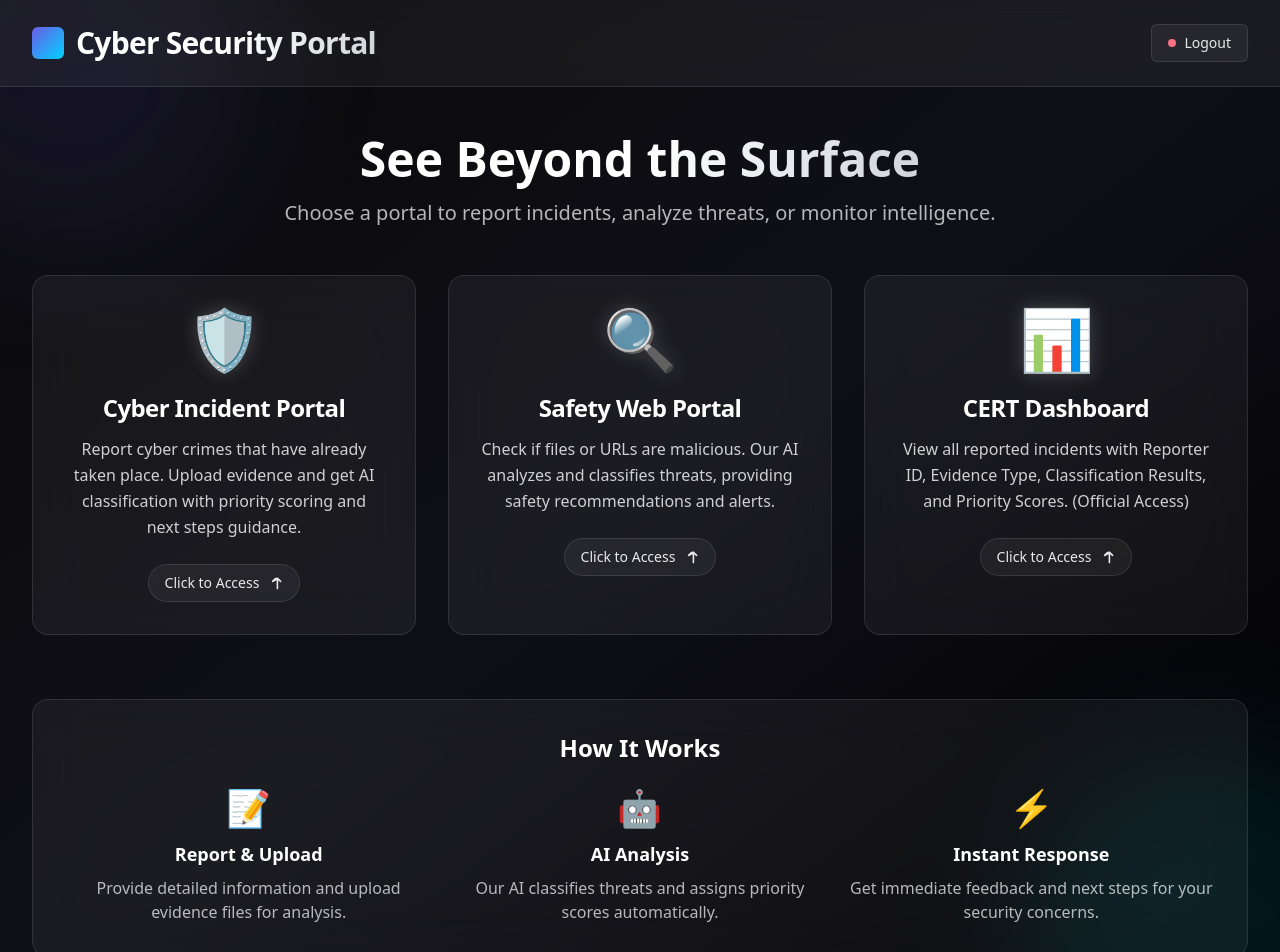
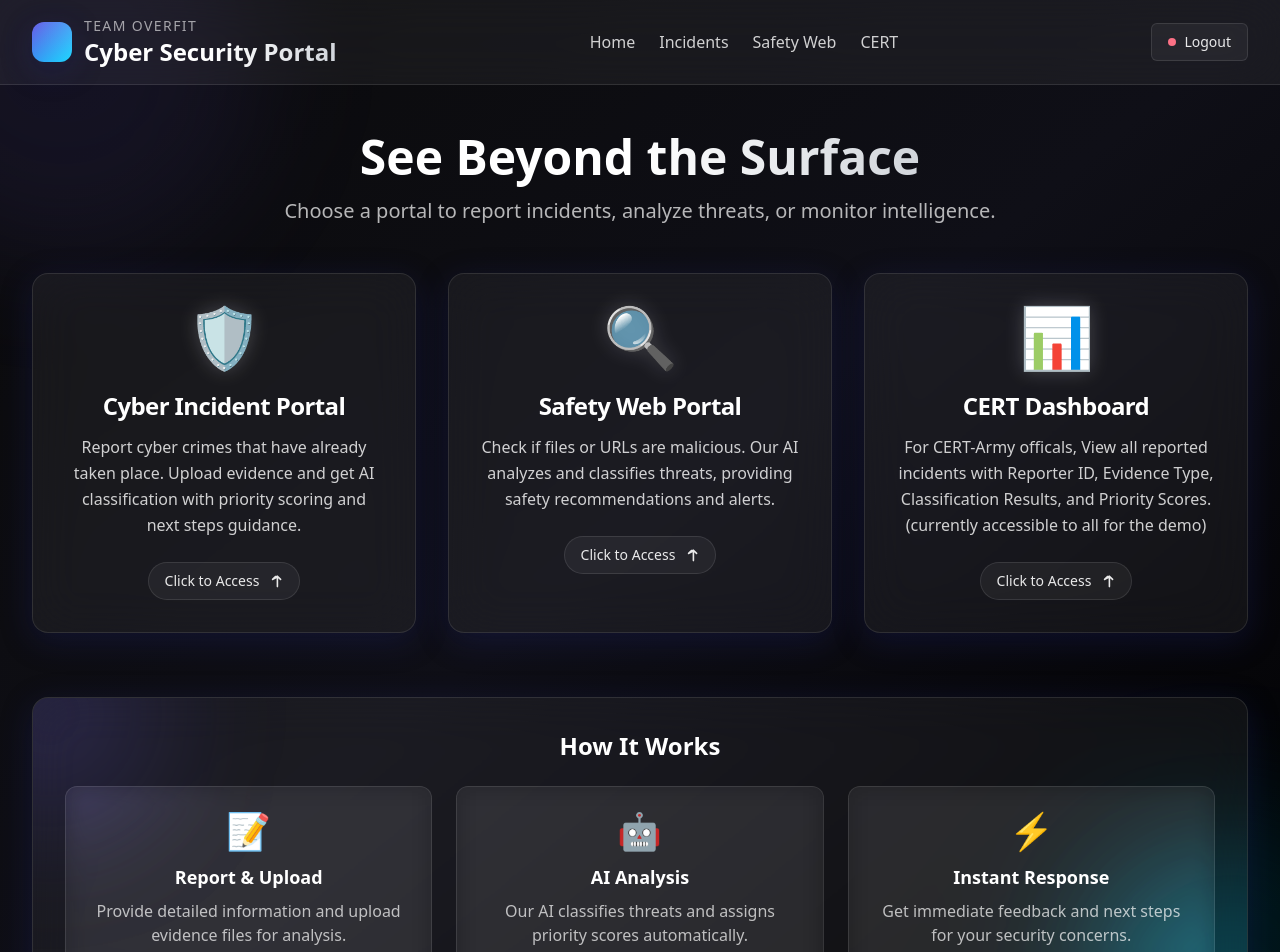
Before and after one commit to jdhruv555/overfit-sih, a React (Create React App) app in the folder frontend/: page /dashboard in a window 1280 px wide. Shown: the top 952 px of the page. Built offline with nearby package versions, Linux system fonts and the light colour scheme; no server answers; sample sign-in values are in the browser's storage.

Commit message:
nav bar changes

```diff
--- a/frontend/src/components/MainDashboard.js
+++ b/frontend/src/components/MainDashboard.js
@@ -26,7 +26,7 @@ const MainDashboard = () => {
     {
       id: 'cert-dashboard',
       title: 'CERT Dashboard',
-      description: 'View all reported incidents with Reporter ID, Evidence Type, Classification Results, and Priority Scores. (Official Access)',
+      description: 'For CERT-Army officals, View all reported incidents with Reporter ID, Evidence Type, Classification Results, and Priority Scores.  (currently accessible to all for the demo)',
       icon: '📊',
       route: '/cert-dashboard',
       color: 'from-green-600 to-green-800',
@@ -47,29 +47,41 @@ const MainDashboard = () => {
         <div className="absolute -bottom-32 -right-32 h-96 w-96 rounded-full bg-[#00d2ff]/10 blur-3xl" />
       </div>
 
-      {/* Header */}
-      <header className="backdrop-blur-md bg-white/5 border-b border-white/10">
+      {/* Navbar */}
+      <header className="sticky top-0 z-20 bg-white/5 backdrop-blur-xl border-b border-white/10">
         <div className="max-w-7xl mx-auto px-4 sm:px-6 lg:px-8">
-          <div className="flex justify-between items-center py-6">
-            <div className="flex items-center space-x-3">
-              <div className="h-8 w-8 rounded-md bg-gradient-to-br from-[#6c5ce7] to-[#00d2ff]" />
-              <h1 className="text-2xl md:text-3xl font-bold tracking-tight">
-                <span className="bg-gradient-to-r from-white via-white to-gray-300 bg-clip-text text-transparent">Cyber Security Portal</span>
-              </h1>
+          <nav className="flex items-center justify-between py-4">
+            <div className="flex items-center gap-3">
+              {/* Logo */}
+              <div className="relative h-10 w-10 rounded-xl bg-gradient-to-br from-[#6c5ce7] to-[#00d2ff] shadow-glass overflow-hidden">
+                <div className="absolute inset-0 opacity-30 bg-gradient-to-r from-white/40 via-transparent to-white/40 animate-shimmer bg-[length:200%_100%]" />
+              </div>
+              <div className="flex flex-col leading-tight">
+                <span className="text-sm uppercase tracking-widest text-white/60">Team OverFit</span>
+                <span className="text-xl md:text-2xl font-bold bg-gradient-to-r from-white via-white to-gray-300 bg-clip-text text-transparent">Cyber Security Portal</span>
+              </div>
             </div>
+
+            <div className="hidden md:flex items-center gap-6 text-white/80">
+              <button onClick={() => navigate('/dashboard')} className="hover:text-white transition">Home</button>
+              <button onClick={() => navigate('/cyber-incident')} className="hover:text-white transition">Incidents</button>
+              <button onClick={() => navigate('/safety-web')} className="hover:text-white transition">Safety Web</button>
+              <button onClick={() => navigate('/cert-dashboard')} className="hover:text-white transition">CERT</button>
+            </div>
+
             <button
               onClick={handleLogout}
-              className="group inline-flex items-center gap-2 rounded-md border border-white/10 bg-white/5 px-4 py-2 text-sm font-medium text-white/90 transition hover:border-white/20 hover:bg-white/10"
+              className="group inline-flex items-center gap-2 rounded-md border border-white/10 bg-white/5 px-4 py-2 text-sm font-medium text-white/90 transition hover:-translate-y-0.5 hover:border-white/20 hover:bg-white/10"
             >
               <span className="h-2 w-2 rounded-full bg-rose-400 group-hover:bg-rose-300" /> Logout
             </button>
-          </div>
+          </nav>
         </div>
       </header>
 
       {/* Main Content */}
       <main className="relative max-w-7xl mx-auto px-4 sm:px-6 lg:px-8 py-12">
-        <div className="text-center mb-12">
+        <div className="text-center mb-12 animate-fadeInUp">
           <h2 className="text-4xl md:text-5xl font-extrabold mb-4">
             <span className="bg-gradient-to-r from-white via-white to-gray-300 bg-clip-text text-transparent">See Beyond the Surface</span>
           </h2>
@@ -83,12 +95,12 @@ const MainDashboard = () => {
           {portalCards.map((portal) => (
             <div
               key={portal.id}
-              className={`group relative cursor-pointer rounded-2xl border border-white/10 bg-white/5 backdrop-blur-xl transition-all duration-300 hover:-translate-y-1 hover:border-white/20 hover:bg-white/10`}
+              className={`group relative cursor-pointer rounded-2xl border border-white/10 bg-white/5 backdrop-blur-xl shadow-glass transition-all duration-300 hover:-translate-y-1 hover:border-white/20 hover:bg-white/10`}
               onClick={() => navigate(portal.route)}
             >
               <div className="absolute inset-0 rounded-2xl opacity-0 transition-opacity duration-300 group-hover:opacity-100" style={{ background: 'radial-gradient(800px circle at 0% 0%, rgba(108,92,231,0.12), transparent 40%), radial-gradient(800px circle at 100% 100%, rgba(0,210,255,0.12), transparent 40%)' }} />
               <div className="relative p-8 text-white">
-                <div className="text-6xl mb-6 text-center drop-shadow-[0_0_10px_rgba(255,255,255,0.2)]">{portal.icon}</div>
+                <div className="text-6xl mb-6 text-center drop-shadow-[0_0_10px_rgba(255,255,255,0.2)] animate-floaty">{portal.icon}</div>
                 <h3 className="text-2xl font-bold mb-3 text-center tracking-tight">{portal.title}</h3>
                 <p className="text-white/80 text-center leading-relaxed">
                   {portal.description}
@@ -104,22 +116,24 @@ const MainDashboard = () => {
           ))}
         </div>
 
-        {/* Additional Info */}
-        <div className="mt-16 rounded-2xl border border-white/10 bg-white/5 p-8 backdrop-blur-xl">
+        {/* How It Works - glassmorphism */}
+        <div className="mt-16 rounded-2xl border border-white/10 bg-white/5 p-8 backdrop-blur-xl shadow-glass relative overflow-hidden">
+          <div className="pointer-events-none absolute -top-24 -left-24 h-56 w-56 rounded-full bg-[#6c5ce7]/20 blur-3xl" />
+          <div className="pointer-events-none absolute -bottom-24 -right-24 h-56 w-56 rounded-full bg-[#00d2ff]/20 blur-3xl" />
           <h3 className="text-2xl font-bold text-white mb-6 text-center">How It Works</h3>
           <div className="grid grid-cols-1 md:grid-cols-3 gap-6">
-            <div className="text-center">
-              <div className="text-4xl mb-3">📝</div>
+            <div className="text-center rounded-xl border border-white/10 bg-white/5 p-6 backdrop-blur-md hover:bg-white/10 transition animate-fadeInUp" style={{ animationDelay: '0ms' }}>
+              <div className="text-4xl mb-3 animate-floaty">📝</div>
               <h4 className="text-lg font-semibold text-white mb-2">Report & Upload</h4>
               <p className="text-white/70">Provide detailed information and upload evidence files for analysis.</p>
             </div>
-            <div className="text-center">
-              <div className="text-4xl mb-3">🤖</div>
+            <div className="text-center rounded-xl border border-white/10 bg-white/5 p-6 backdrop-blur-md hover:bg-white/10 transition animate-fadeInUp" style={{ animationDelay: '120ms' }}>
+              <div className="text-4xl mb-3 animate-floaty">🤖</div>
               <h4 className="text-lg font-semibold text-white mb-2">AI Analysis</h4>
               <p className="text-white/70">Our AI classifies threats and assigns priority scores automatically.</p>
             </div>
-            <div className="text-center">
-              <div className="text-4xl mb-3">⚡</div>
+            <div className="text-center rounded-xl border border-white/10 bg-white/5 p-6 backdrop-blur-md hover:bg-white/10 transition animate-fadeInUp" style={{ animationDelay: '240ms' }}>
+              <div className="text-4xl mb-3 animate-floaty">⚡</div>
               <h4 className="text-lg font-semibold text-white mb-2">Instant Response</h4>
               <p className="text-white/70">Get immediate feedback and next steps for your security concerns.</p>
             </div>
--- a/frontend/tailwind.config.js
+++ b/frontend/tailwind.config.js
@@ -4,7 +4,33 @@ module.exports = {
     "./src/**/*.{js,jsx,ts,tsx}",
   ],
   theme: {
-    extend: {},
+    extend: {
+      keyframes: {
+        floaty: {
+          '0%, 100%': { transform: 'translateY(0)' },
+          '50%': { transform: 'translateY(-6px)' },
+        },
+        fadeInUp: {
+          '0%': { opacity: '0', transform: 'translateY(8px)' },
+          '100%': { opacity: '1', transform: 'translateY(0)' },
+        },
+        shimmer: {
+          '0%': { backgroundPosition: '-200% 0' },
+          '100%': { backgroundPosition: '200% 0' },
+        },
+      },
+      animation: {
+        floaty: 'floaty 6s ease-in-out infinite',
+        fadeInUp: 'fadeInUp 600ms ease-out both',
+        shimmer: 'shimmer 2.5s linear infinite',
+      },
+      boxShadow: {
+        glass: '0 8px 32px 0 rgba(31, 38, 135, 0.25)',
+      },
+      backdropBlur: {
+        xs: '2px',
+      },
+    },
   },
   plugins: [],
 }
```
